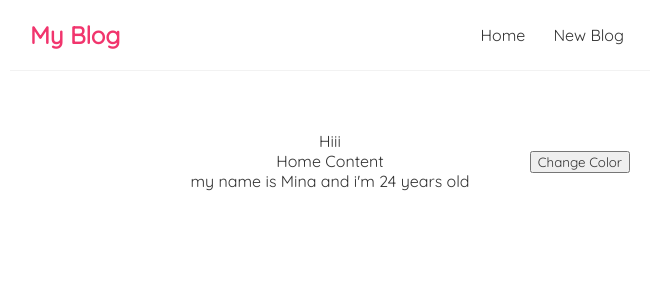
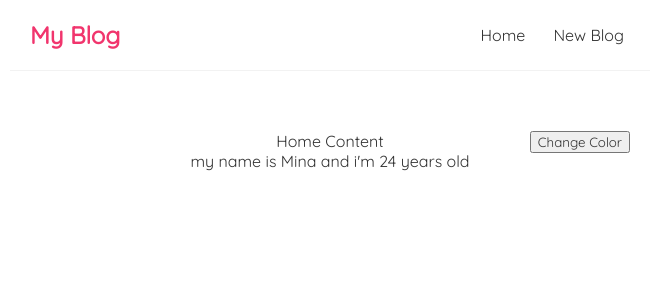
Before and after one commit to MinaMalak-cmd/Learning_React, a React (Create React App) app: page / in a window 1280 px wide. Shown: the top 300 px of the page, without its empty margins (310-971 px from the left). Built offline with nearby package versions, Linux system fonts and the light colour scheme.

Commit message:
push changes

```diff
--- a/src/App.js
+++ b/src/App.js
@@ -7,7 +7,6 @@ function App() {
     <div className="App">
       <Navbar />
       <div className="content">
-       Hiii
        <Home />
       </div>
     </div>
```
Also changed, not shown: 1 other file (tests, documents, lock files or other folders).
